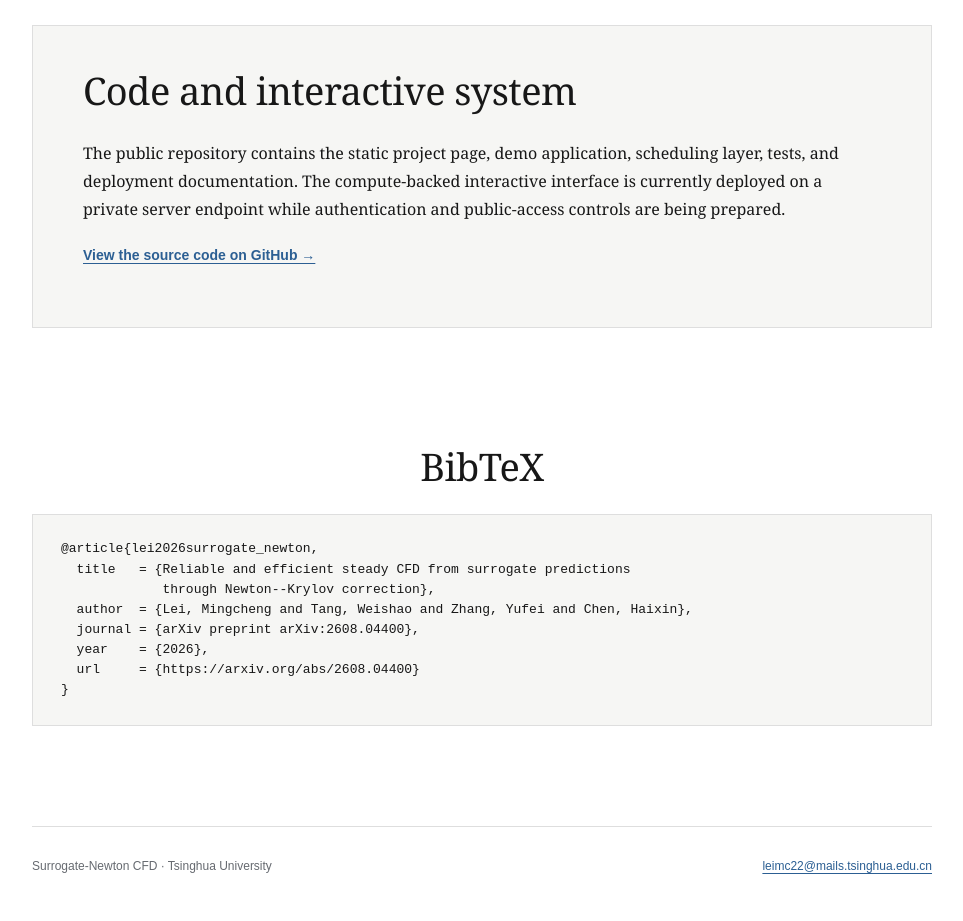
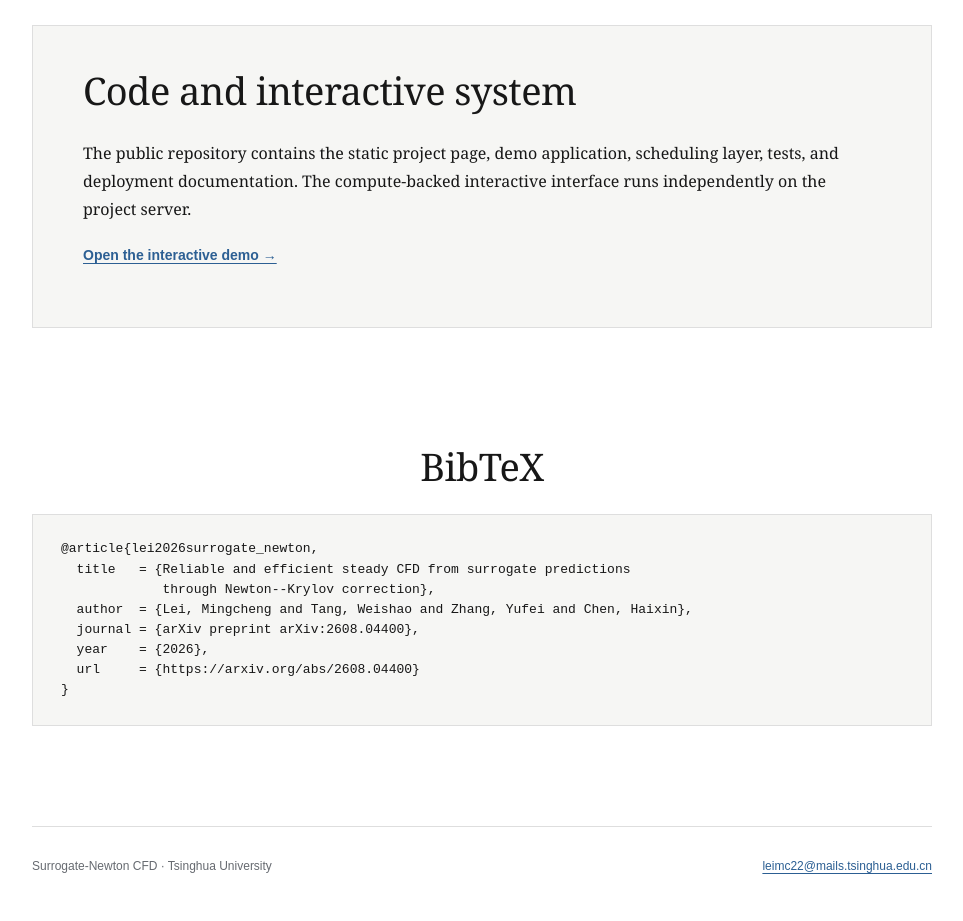
Before and after one commit to LeiMingcheng/surrogate-newton-cfd, a plain HTML site: page demo/static/index.html in a window 1280 px wide. Shown: the part 7100-8021 px from the top of the page, without its empty margins (158-1121 px from the left). Drawn offline with Linux system fonts and the light colour scheme.

Commit message:
Align bundled project links with public deployment

```diff
--- a/demo/static/index.html
+++ b/demo/static/index.html
@@ -32,9 +32,9 @@
         <nav class="resource-links" aria-label="Project resources">
           <a href="https://arxiv.org/abs/2608.04400" rel="noreferrer"><span class="button-icon" aria-hidden="true">▤</span>Paper</a>
           <a href="https://github.com/LeiMingcheng/surrogate-newton-cfd" rel="noreferrer"><span class="button-icon code-icon" aria-hidden="true">&lt;/&gt;</span>Code</a>
-          <a href="https://huggingface.co/xzztj/surrogate-newton-cfd-fsb-dit-airfoil" rel="noreferrer"><span class="button-icon" aria-hidden="true">◈</span>Model</a>
+          <a href="https://huggingface.co/xzztj/surrogate-newton-cfd-fsb-dit-airfoil-inference" rel="noreferrer"><span class="button-icon" aria-hidden="true">◈</span>Model</a>
           <a href="#bibtex"><span class="button-icon" aria-hidden="true">❝</span>BibTeX</a>
-          <a href="/demo"><span class="button-icon" aria-hidden="true">▷</span>Interactive</a>
+          <a href="http://36.103.234.95:8888/demo" rel="noreferrer"><span class="button-icon" aria-hidden="true">▷</span>Interactive</a>
         </nav>
       </header>
 
@@ -171,9 +171,9 @@
       <section class="paper-section page-width availability" id="availability">
         <h2>Code and interactive system</h2>
         <p>
-          The public repository contains the static project page, demo application, scheduling layer, tests, and deployment documentation. The compute-backed interactive interface is currently deployed on a private server endpoint while authentication and public-access controls are being prepared.
+          The public repository contains the static project page, demo application, scheduling layer, tests, and deployment documentation. The compute-backed interactive interface runs independently on the project server.
         </p>
-        <p><a class="text-link" href="https://github.com/LeiMingcheng/surrogate-newton-cfd" rel="noreferrer">View the source code on GitHub →</a></p>
+        <p><a class="text-link" href="http://36.103.234.95:8888/demo" rel="noreferrer">Open the interactive demo →</a></p>
       </section>
 
       <section class="paper-section page-width" id="bibtex">
```
